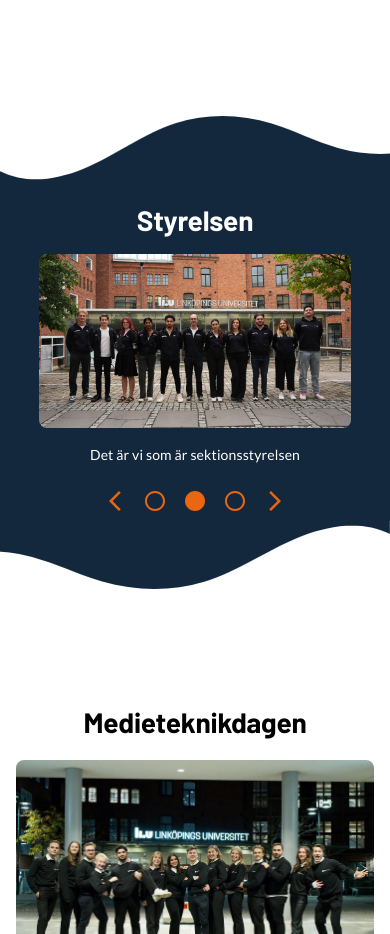
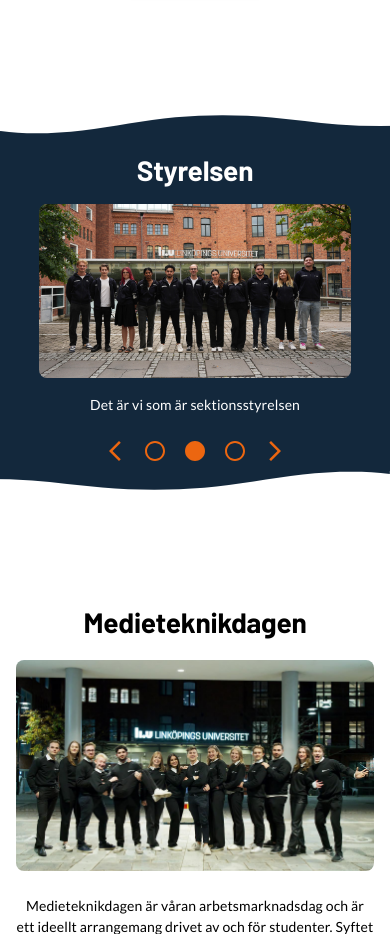
Before and after one commit to webbchef/medieteknik, a Next.js app: page / in a window 390 px wide. Shown: the part 2940-3874 px from the top of the page. Built offline with nearby package versions, Linux system fonts and the light colour scheme.

Commit message:
responsive wavy background

```diff
--- /dev/null
+++ b/components/general/WavyBackground.module.css
@@ -0,0 +1,35 @@
+.wavyBackgroundTop {
+  position: absolute;
+  /* bottom: -69px; */
+  left: 0;
+  width: 100%;
+  overflow: hidden;
+  line-height: 0;
+  transform: rotate(-180deg);
+}
+
+.wavyBackgroundTop svg {
+  position: relative;
+  display: block;
+  width: calc(125% + 1.3px);
+  /* height: 70px; */
+  transform: rotateY(180deg);
+}
+
+.wavyBackgroundBottom {
+  position: absolute;
+  /* top: -69px; */
+  left: 0;
+  width: 100%;
+  overflow: hidden;
+  line-height: 0;
+  /* transform: rotate(-180deg); */
+}
+
+.wavyBackgroundBottom svg {
+  position: relative;
+  display: block;
+  width: calc(118% + 1.3px);
+  /* height: 70px; */
+  transform: rotateY(-180deg);
+}
--- a/components/general/WavyBackground.tsx
+++ b/components/general/WavyBackground.tsx
@@ -1,4 +1,7 @@
 import { Grid, Button, Typography } from "@mui/material";
+import styles from "./WavyBackground.module.css";
+import { useContext } from "react";
+import { MobileStateContext } from "../../contexts/MobileContexts";
 
 interface InputProps {
   bgColor: string;
@@ -7,24 +10,37 @@ interface InputProps {
 }
 
 export default function WavyBackground(props: InputProps) {
+  const { isMobile, isIpad, isDesktop } = useContext(MobileStateContext);
   return (
     <Grid
       container
       sx={[
         {
           position: "relative",
-          marginTop: "69px",
-          marginBottom: "69px",
+          marginTop: isDesktop ? "69px" : isIpad ? "59px" : "19px",
+          marginBottom: isDesktop ? "69px" : isIpad ? "59px" : "19px",
         },
         props.textColor ? { color: props.textColor } : {},
       ]}
     >
-      <div className="wavy-background-top">
+      <div
+        className={styles.wavyBackgroundTop}
+        style={{ bottom: isDesktop ? "-69px" : isIpad ? "-59px" : "-19px" }}
+      >
         <svg
           data-name="Layer 1"
           xmlns="http://www.w3.org/2000/svg"
           viewBox="0 0 1200 120"
           preserveAspectRatio="none"
+          height={isDesktop ? "70px" : isIpad ? "60px" : "20px"}
+
+          // style={
+          //   isDesktop
+          //     ? { bottom: "-69px" }
+          //     : isIpad
+          //     ? { bottom: "-59px" }
+          //     : { bottom: "-39px" }
+          // }
         >
           <path
             d="M985.66,92.83C906.67,72,823.78,31,743.84,14.19c-82.26-17.34-168.06-16.33-250.45.39-57.84,11.73-114,31.07-172,41.86A600.21,600.21,0,0,1,0,27.35V120H1200V95.8C1132.19,118.92,1055.71,111.31,985.66,92.83Z"
@@ -46,12 +62,16 @@ export default function WavyBackground(props: InputProps) {
         {props.children}
       </Grid>
 
-      <div className="wavy-background-bottom">
+      <div
+        className={styles.wavyBackgroundBottom}
+        style={{ top: isDesktop ? "-69px" : isIpad ? "-59px" : "-19px" }}
+      >
         <svg
           data-name="Layer 1"
           xmlns="http://www.w3.org/2000/svg"
           viewBox="0 0 1200 120"
           preserveAspectRatio="none"
+          height={isDesktop ? "70px" : isIpad ? "60px" : "20px"}
         >
           <path
             d="M985.66,92.83C906.67,72,823.78,31,743.84,14.19c-82.26-17.34-168.06-16.33-250.45.39-57.84,11.73-114,31.07-172,41.86A600.21,600.21,0,0,1,0,27.35V120H1200V95.8C1132.19,118.92,1055.71,111.31,985.66,92.83Z"
--- a/pages/styles.css
+++ b/pages/styles.css
@@ -5,6 +5,7 @@
   margin: 0;
   padding: 0;
 }
+
 .imageContainer::before {
   content: " ";
   position: absolute;
@@ -17,50 +18,14 @@
   background-color: gray;
 }
 
-.wavy-background-top {
-  position: absolute;
-  bottom: -69px;
-  left: 0;
-  width: 100%;
-  overflow: hidden;
-  line-height: 0;
-  transform: rotate(-180deg);
-}
-
-.wavy-background-top svg {
-  position: relative;
-  display: block;
-  width: calc(125% + 1.3px);
-  height: 70px;
-  transform: rotateY(180deg);
-}
-
 /* .custom-shape-divider-bottom-1674382091 .shape-fill {
   fill: #e40f0f;
 } */
-
-.wavy-background-bottom {
-  position: absolute;
-  top: -69px;
-  left: 0;
-  width: 100%;
-  overflow: hidden;
-  line-height: 0;
-  /* transform: rotate(-180deg); */
-}
-
-.wavy-background-bottom svg {
-  position: relative;
-  display: block;
-  width: calc(118% + 1.3px);
-  height: 70px;
-  transform: rotateY(-180deg);
-}
 
 .image-wrapper {
   box-sizing: content-box;
 }
 
-.image-wrapper > span{
+.image-wrapper > span {
   border-radius: 8px;
 }
--- a/styles/globals.css
+++ b/styles/globals.css
@@ -15,7 +15,7 @@ a {
   box-sizing: border-box;
 }
 
-@media (prefers-color-scheme: dark) {
+/* @media (prefers-color-scheme: dark) {
   html {
     color-scheme: dark;
   }
@@ -23,6 +23,6 @@ a {
     color: white;
     background: black;
   }
-}
+} */
 
 /* ############## */
```
